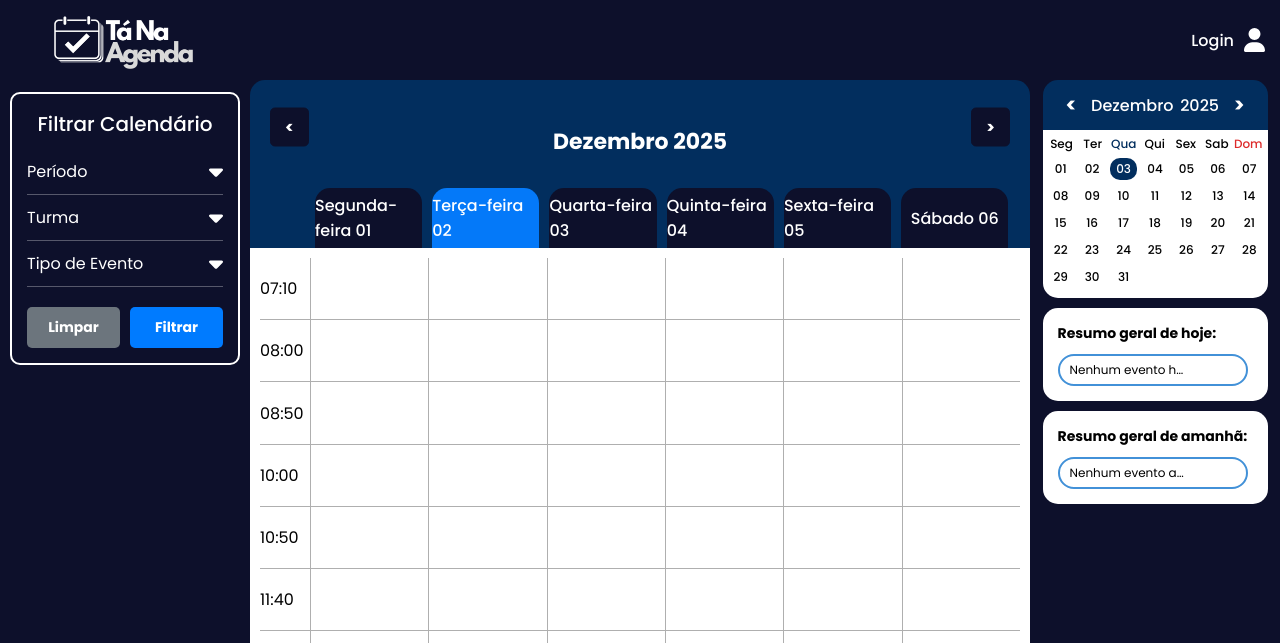
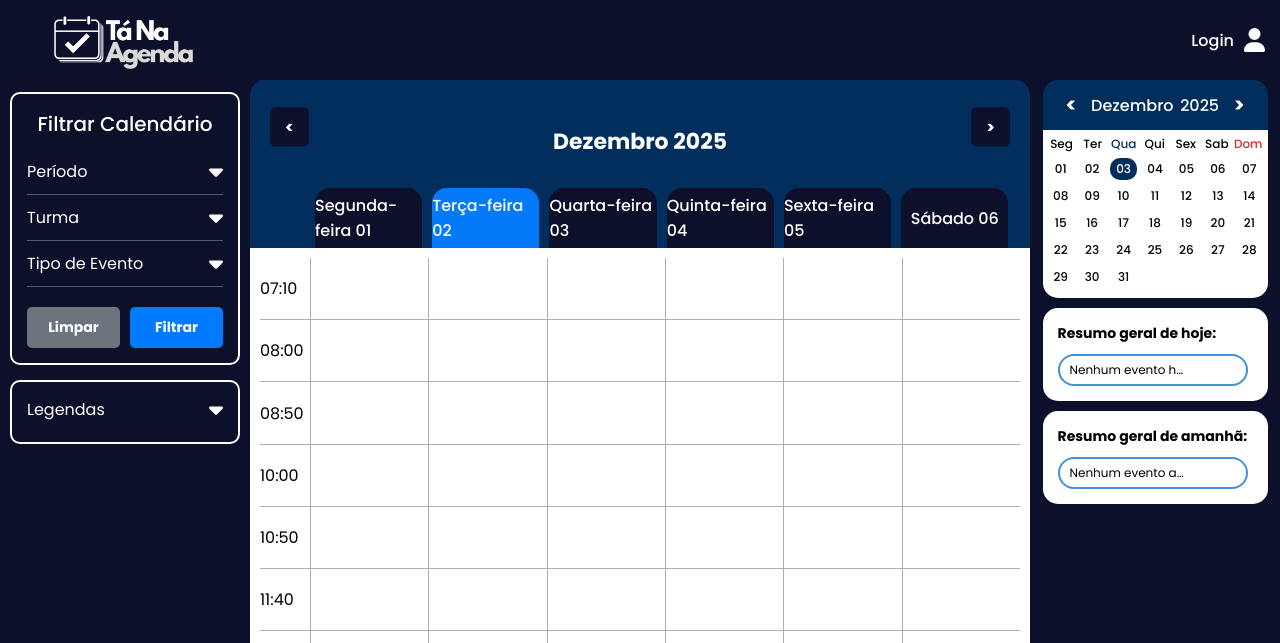
Before and after one commit to Dutz9/TCC_TaNaAgenda, a PHP site: page / in a window 1280 px wide. Shown: the top 643 px of the page. Run offline with PHP 8.4, Linux system fonts and the light colour scheme.

Commit message:
add legendas index principal, 60% de chance de ter algo errado pra arrumar

```diff
--- a/css/index.css
+++ b/css/index.css
@@ -30,6 +30,20 @@
     padding: 15px;
     margin: 15px 10px 0 10px;
 }
+
+.filtrar-calendario.legenda-eventos {
+    border: 2px solid white;
+    border-radius: 10px;
+    color: white;
+    padding: 15px 15px 0px 15px;
+    margin: 15px 10px 0 10px;
+}
+
+/* CORREÇÃO DA MARGEM DA LEGENDA */
+.legendas-calendario {
+    margin: 0 10px 15px 10px; /* Top: 0, Right: 10px, Bottom: 15px, Left: 10px */
+}
+
 .filtrar-calendario h2 {
     font-weight: 500;
     font-size: 20px;
@@ -51,16 +65,37 @@
 .filtro-header h3 { font-weight: 400; font-size: 16px; }
 .filtro-seta { width: 14px; transition: transform 0.3s ease; }
 .filtro-item.aberto .filtro-seta { transform: rotate(180deg); }
+
+
+/* ESTADO INICIAL (FECHADO) - GARANTIA DE ESPECIFICIDADE */
 .filtro-opcoes {
-    max-height: 0;
+    max-height: 0 !important; /* CHAVE: FORÇA O FECHAMENTO INICIAL */
     overflow: hidden;
     transition: max-height 0.3s ease-out;
+    margin-top: 0 !important;
 }
+
+/* ESTADO ABERTO (SOBRESCREVE O FECHAMENTO) */
 .filtro-item.aberto .filtro-opcoes {
-    max-height: 200px;
+    max-height: 200px !important; /* Abre o filtro padrão */
     overflow-y: auto;
-    margin-top: 10px;
+    margin-top: 10px !important;
 }
+
+.legendas-calendario .filtro-item {
+    padding-bottom: 0 !important; /* Remove o padding interno de 10px */
+    margin-bottom: 0 !important;  /* Remove a margem interna de 10px */
+    border-bottom: none !important; /* Remove a linha de separação */
+}
+
+.legenda-eventos h2 {
+    display: none;
+}
+
+.legendas-calendario .filtro-item.aberto .filtro-opcoes {
+    max-height: 300px !important; /* Abre a Legenda */
+}
+
 .filtro-opcoes label {
     display: block;
     font-size: 14px;
@@ -441,6 +476,50 @@
 }
 
 /* =================================================================
+   NOVAS REGRAS PARA A LEGENDA
+   ================================================================= */
+
+/* Sobrescreve a margem de 15px/10px para alinhar com o filtro de cima */
+.legendas-calendario {
+    margin: 0 10px 15px 10px; /* Top: 0, Right: 10px, Bottom: 15px, Left: 10px */
+}
+
+/* Oculta o título H2 da Legenda, já que ele usa o H3 do filtro-header */
+.legenda-eventos h2 {
+    display: none;
+}
+
+.legenda-item {
+    display: flex;
+    align-items: center;
+    padding: 5px 0;
+}
+
+.legenda-cor {
+    display: inline-block;
+    width: 15px;
+    height: 15px;
+    border-radius: 3px;
+    margin-right: 10px;
+    flex-shrink: 0; /* Impede que a cor encolha */
+}
+
+.legenda-item p {
+    font-size: 14px;
+    margin: 0;
+}
+
+/* Cores dos Eventos (Estas classes são usadas no PHP para aplicar a cor do evento na bolinha) */
+.legenda-cor.tipo-palestra { background-color: #57A1E3; }
+.legenda-cor.tipo-reuniao { background-color: #E488F5; }
+.legenda-cor.tipo-visita-tecnica { background-color: #29A6B2; }
+.legenda-cor.tipo-prova { background-color: #F2C33B; }
+.legenda-cor.tipo-conselho-de-classe { background-color: #8173F5; }
+.legenda-cor.tipo-evento-esportivo { background-color: #FF9938; }
+.legenda-cor.tipo-outro { background-color: #8D6E63; }
+
+
+/* =================================================================
    RESPONSIVIDADE DA AGENDA (MOBILE - MODO DIA ÚNICO)
    ================================================================= */
    @media (max-width: 768px) {
--- a/index.php
+++ b/index.php
@@ -1,6 +1,6 @@
 <?php
 // =================================================================
-// BLOCO DE DADOS - PÁGINA PÚBLICA (INDEX) (v6 - Final Sem Domingo)
+// BLOCO DE DADOS - PÁGINA PÚBLICA (INDEX) (v8 - Final Sem Domingo, Com Legenda)
 // =================================================================
 
 require_once 'config_local.php';
@@ -76,11 +76,11 @@ $turmaController = new TurmaController();
 $lista_turmas_filtro = $turmaController->listar();
 $tipos_evento = ['Palestra', 'Visita Técnica', 'Reunião', 'Prova', 'Conselho de Classe', 'Evento Esportivo', 'Outro'];
 
+// 5. LÓGICA DE EVENTOS (BUSCA NO BANCO)
 $eventoController = new EventoController();
-// MUDANÇA: DATA FINAL É O ÍNDICE 5 (SÁBADO)
 $lista_eventos = $eventoController->listarAprovados($dias_desta_semana[0]->format('Y-m-d'), $dias_desta_semana[5]->format('Y-m-d'), $filtros);
 
-// 5. PROCESSAMENTO DO GRID
+// 6. PROCESSAMENTO DO GRID
 $horarios_todos = [ "07:10", "08:00", "08:50", "10:00", "10:50", "11:40", "13:30", "14:20", "15:10", "16:20", "17:10", "18:00", "18:30", "19:20", "20:10", "21:20", "22:10" ];
 if (!empty($filtros['periodo'])) {
     $horarios_semana = [];
@@ -104,6 +104,18 @@ foreach ($lista_eventos as $evento) {
         $calendario_grid[$horario_inicio][$data_evento_chave][] = $evento;
     }
 }
+
+// 7. DADOS PARA AS LEGENDAS
+$legendas_eventos = [
+    ['tipo' => 'Palestra', 'cor' => 'tipo-palestra'],
+    ['tipo' => 'Visita Técnica', 'cor' => 'tipo-visita-tecnica'],
+    ['tipo' => 'Reunião', 'cor' => 'tipo-reuniao'],
+    ['tipo' => 'Prova', 'cor' => 'tipo-prova'],
+    ['tipo' => 'Conselho de Classe', 'cor' => 'tipo-conselho-de-classe'],
+    ['tipo' => 'Evento Esportivo', 'cor' => 'tipo-evento-esportivo'],
+    ['tipo' => 'Outro', 'cor' => 'tipo-outro'],
+];
+
 ?>
 
 <script>
@@ -193,6 +205,28 @@ foreach ($lista_eventos as $evento) {
                     </div>
                 </section>
             </form>
+
+            <!-- CHAVE: NOVA SEÇÃO DE LEGENDA -->
+        <section class="filtrar-calendario legenda-eventos">
+    <div class="filtro-item">
+        <div class="filtro-header">
+            <h3>Legendas</h3>
+            <svg xmlns="http://www.w3.org/2000/svg" viewBox="0 0 320 512" class="filtro-seta"><path fill="#ffffff" d="M137.4 374.6c12.5 12.5 32.8 12.5 45.3 0l128-128c9.2-9.2 11.9-22.9 6.9-34.9s-16.6-19.8-29.6-19.8L32 192c-12.9 0-24.6 7.8-29.6 19.8s-2.2 25.7 6.9 34.9l128 128z"/></svg>
+        </div>
+        <div class="filtro-opcoes">
+            <?php foreach($legendas_eventos as $legenda): ?>
+                <div class="legenda-item">
+                    <span class="legenda-cor <?php echo $legenda['cor']; ?>"></span>
+                        <p><?php echo $legenda['tipo']; ?></p></div>
+            <?php endforeach; ?>
+        </div>
+    </div>
+</section>
+
+
+</section>
+            <!-- FIM DA NOVA SEÇÃO DE LEGENDA -->
+
         </section>
 
         <section class="calendario">
```
